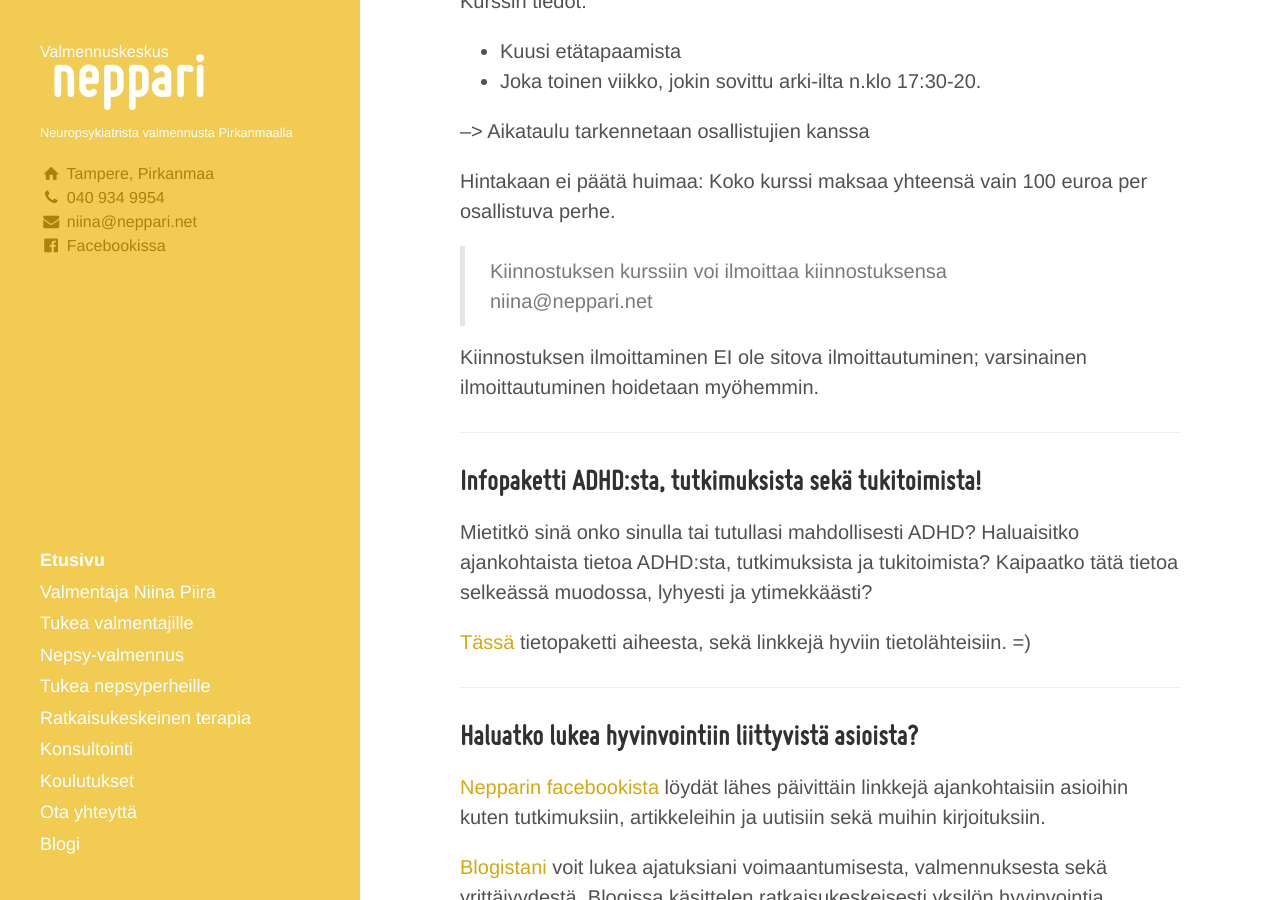
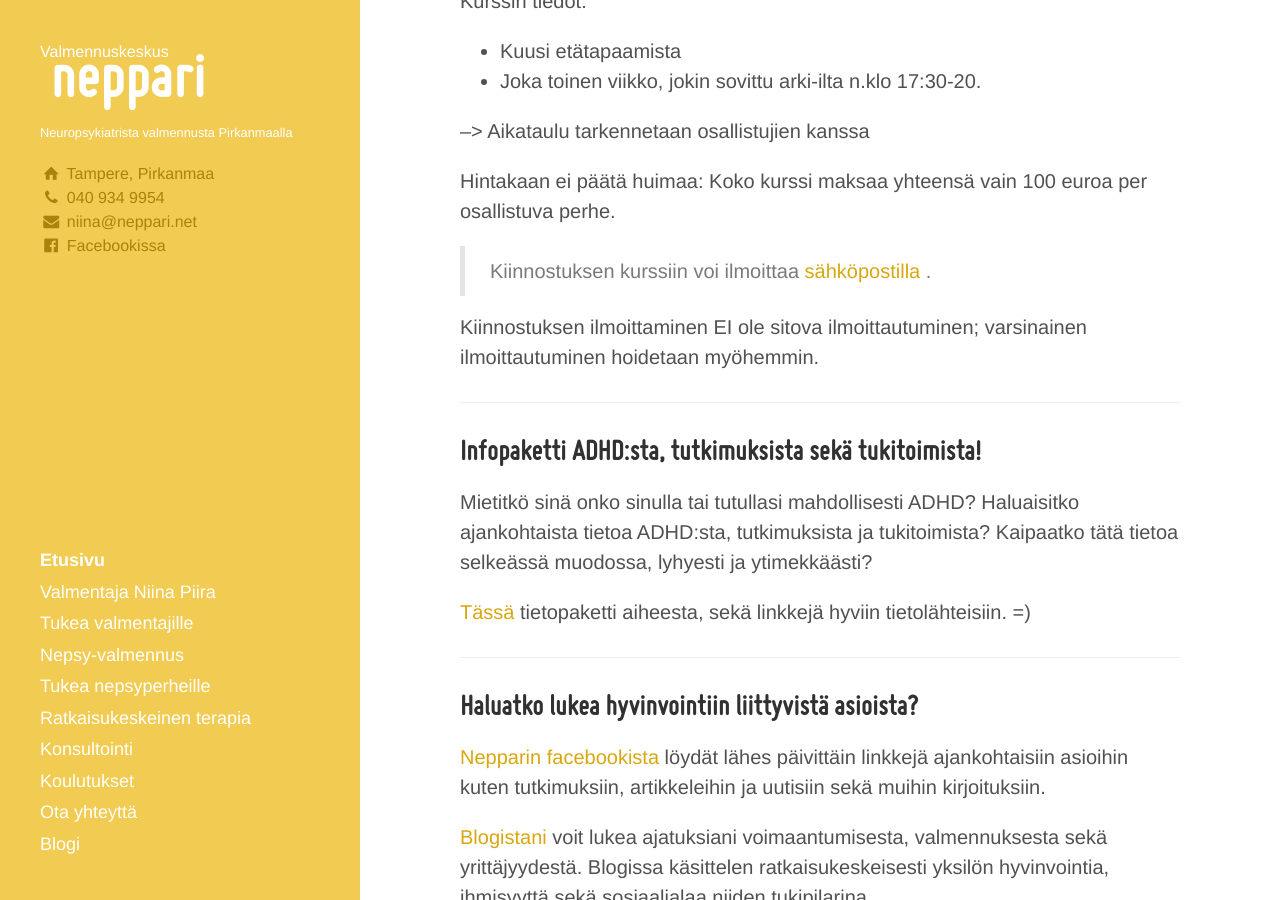
Before and after one commit to niinapiira/neppari.net, a Jekyll site: the page built from index.md, in a window 1280 px wide and 900 px high, scrolled down 5028 px. Built offline with Jekyll 4.4.1, drawn with Linux system fonts in a browser that asks for light colours.

Commit message:
Update index.md

```diff
--- a/index.md
+++ b/index.md
@@ -132,7 +132,7 @@ Kurssin tiedot:
 
 Hintakaan ei päätä huimaa: Koko kurssi maksaa yhteensä vain 100 euroa per osallistuva perhe.
 
-> Kiinnostuksen kurssiin voi ilmoittaa kiinnostuksensa niina@neppari.net
+> Kiinnostuksen kurssiin voi ilmoittaa [sähköpostilla](/ota-yhteytta) .
 
 Kiinnostuksen ilmoittaminen EI ole sitova ilmoittautuminen; varsinainen ilmoittautuminen hoidetaan myöhemmin.
 
```
